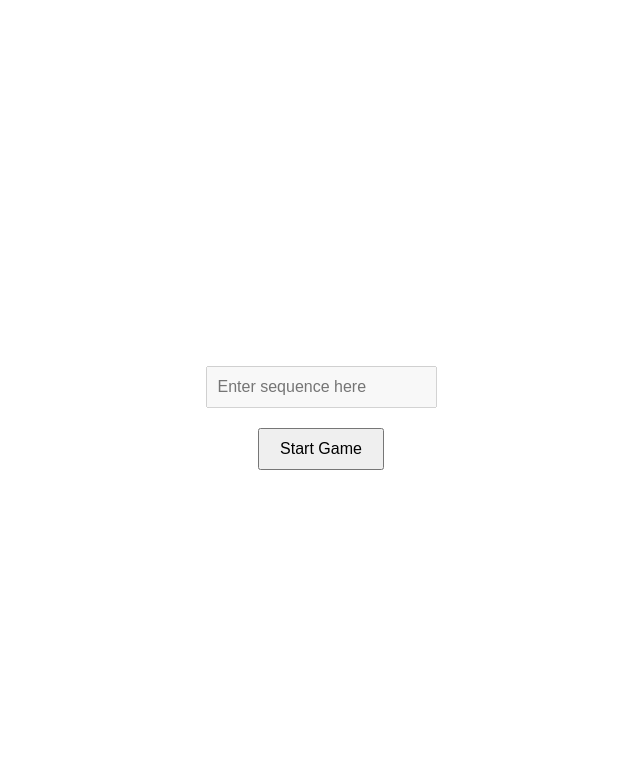
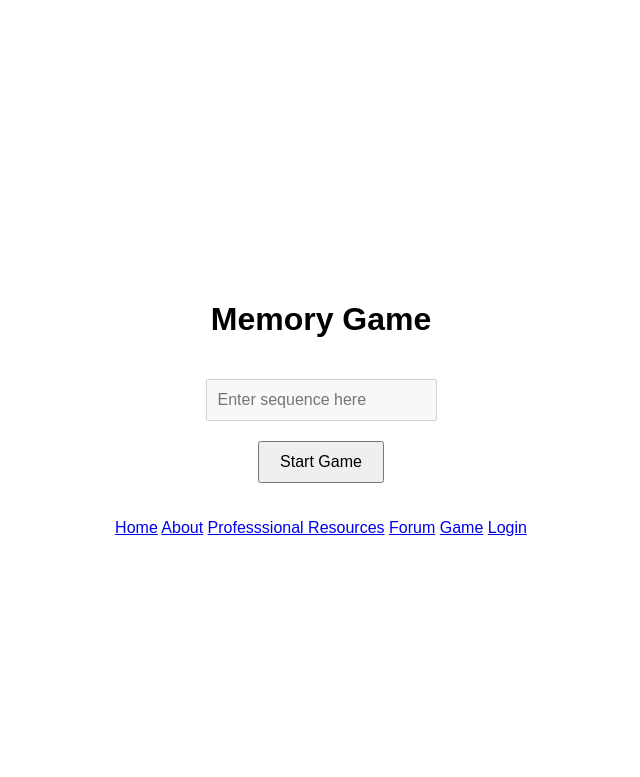
Before and after one commit to cfglondon24/Team-8, a Flask app: page /cognitive_game in a window 1280 px wide. Shown: the top 777 px of the page, without its empty margins (319-959 px from the left). Run offline with Flask 3, Linux system fonts and the light colour scheme.

Commit message:
Adjusted the design of the memory game

```diff
--- a/templates/forum.html
+++ b/templates/forum.html
@@ -252,4 +252,5 @@ $('#close').on('click', function () {
 })
 </script>
 </body>
+
 </html>
--- a/templates/friends.html
+++ b/templates/friends.html
@@ -349,4 +349,5 @@
 
 
 </body>
+
 </html>
--- a/templates/login.html
+++ b/templates/login.html
@@ -9,6 +9,8 @@
     <link href="https://fonts.googleapis.com/css2?family=Poppins:wght@300;500;600&display=swap" rel="stylesheet">
     <!--Stylesheet-->
 </head>
+
+
 <body>
 
 
--- a/templates/main.html
+++ b/templates/main.html
@@ -216,7 +216,6 @@
     transform: translateY(-2px);
 }
 
-    <link rel="stylesheet" href="{{ url_for('static', filename='main.css') }}">
 
 
 </style>
--- a/templates/memorygame.html
+++ b/templates/memorygame.html
@@ -4,6 +4,16 @@
     <meta charset="UTF-8">
     <meta name="viewport" content="width=device-width, initial-scale=1.0">
     <title>Memory Game</title>
+    <style>
+        .h1{
+            font-family: Helvetica;
+            margin-left: auto;
+            margin-right: auto;
+            margin-top: 20px;
+            width: 40%;
+        }
+    </style>
+    <bold><center><h1>Memory Game</h1></center></bold>
     <style>
         body {
             font-family: Arial, sans-serif;
@@ -31,8 +41,12 @@
             display: none;
         }
     </style>
+
 </head>
 <body>
+
+
+
     <div id="sequence"></div>
     <input type="text" id="inputSequence" placeholder="Enter sequence here" disabled>
     <button id="startButton" onclick="startGame()">Start Game</button>
@@ -121,4 +135,17 @@
         });
     </script>
 </body>
+
+<footer>
+    <br>
+    <br>
+    <div class="menu-right">
+    <a href="/form_login">Home</a>
+    <a href="#">About</a>
+    <a href="#">Professsional Resources</a>
+    <a href="#">Forum</a>
+    <a href="/cognitive_game">Game</a>
+    <a href="/login">Login</a>
+</div>
+</footer>
 </html>
--- a/templates/nurse-dashboard-script.js
+++ b/templates/nurse-dashboard-script.js
@@ -1,4 +1,4 @@
 const userEntries =  document.querySelectorAll('tr');
 
 console.log(userEntries);
-console.log('yass');
+//console.log('yass');
--- a/templates/user_personal_dashboard.html
+++ b/templates/user_personal_dashboard.html
@@ -372,4 +372,6 @@
     </div>
 
 </body>
+
+
 </html>
--- a/templates/v_main.html
+++ b/templates/v_main.html
@@ -277,4 +277,6 @@
 
 
 </body>
+
+
 </html>
```
